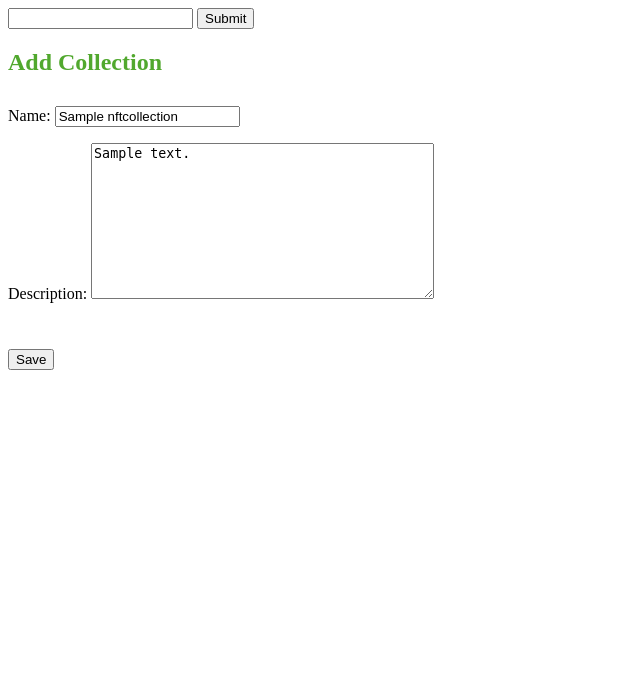
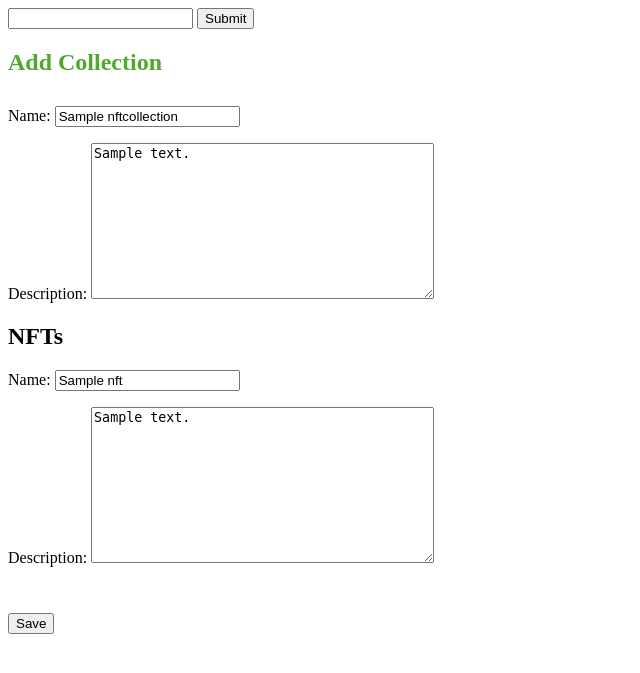
Before and after one commit to ivanyemelianov/rargorand-repo-private, a Django app: page /library/nftcollections/1/edit/ in a window 1280 px wide. Shown: the top 673 px of the page, without its empty margins (0-640 px from the left). Run offline with Django 3.2, Linux system fonts and the light colour scheme; a user stored in the database is signed in; tables that the repository leaves empty hold one stand-in row (values such as "Sample post").

Commit message:
Updated create-update template to edit nftcollections and nfts using Formsets

```diff
--- a/nftcollections/forms.py
+++ b/nftcollections/forms.py
@@ -1,9 +1,14 @@
 from django import forms
 
 
-from .models import NftCollection
+from .models import NftCollection, Nft
 
 class NftCollectionForm(forms.ModelForm):
     class Meta:
         model = NftCollection
         fields = ['name', 'description']
+
+class NftForm(forms.ModelForm):
+    class Meta:
+        model = Nft
+        fields = ['name', 'description']
--- a/nftcollections/views.py
+++ b/nftcollections/views.py
@@ -1,8 +1,9 @@
 from django.contrib.auth.decorators import login_required
+from django.forms.models import modelformset_factory
 from django.shortcuts import redirect, render, get_object_or_404
 
-from .forms import NftCollectionForm
-from .models import NftCollection
+from .forms import NftCollectionForm, NftForm
+from .models import NftCollection, Nft
 # Create your views here.
 
 @login_required
@@ -38,11 +39,23 @@ def nftcollection_create_view(request):
 def nftcollection_update_view(request, id=None):
     obj = get_object_or_404(NftCollection, id=id, user=request.user)
     form = NftCollectionForm(request.POST or None, instance=obj)
+    # Formset = modelformset_factory(Model, form=ModelForm, extra=0)
+    NftFormset = modelformset_factory(Nft, form=NftForm, extra=0)
+    qs = obj.nft_set.all() # []
+    formset = NftFormset(request.POST or None, queryset=qs)
     context = {
         "form": form,
+        "formset": formset,
         "object": obj
     }
-    if form.is_valid():
-        form.save()
-        context['message'] = "Data saved."
+    if all([form.is_valid(), formset.is_valid()]):
+        parent = form.save(commit=False)
+        parent.save()
+        # formset.save()
+        for form in formset:
+            child = form.save(commit=False)
+            if child.nftcollection is None:
+                child.nftcollection = parent
+            child.save()
+        context['message'] = 'Data saved.'
     return render(request, "nftcollections/create-update.html", context)
--- a/templates/nftcollections/create-update.html
+++ b/templates/nftcollections/create-update.html
@@ -11,6 +11,11 @@
     <form action="." method="POST">
         {% csrf_token %}
         {{ form.as_p }}
+
+        {% if formset %}
+        <h2>NFTs</h2>
+        {{ formset.as_p }}
+        {% endif %}
         <button style="margin-top: 30px;" type="submit">Save</button>
     </form>
 </div>
```
